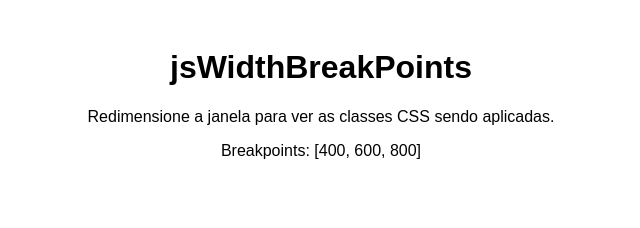
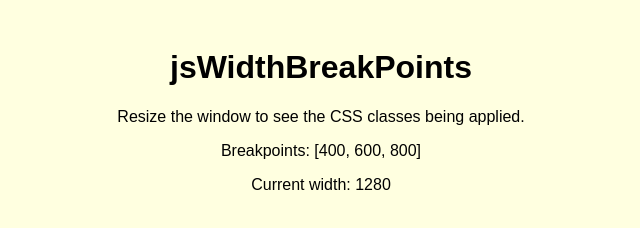
Before and after one commit to marceloxp/JsWidthBreakpoints, a website: page demo/index.html in a window 1280 px wide. Shown: the whole page, without its empty margins (319-959 px from the left). Drawn offline with Linux system fonts and the light colour scheme; files that its build step writes are made by us from their sources.

Commit message:
- Adjust demo html; - Min core fixes.

```diff
--- a/demo/index.html
+++ b/demo/index.html
@@ -1,14 +1,33 @@
 <!DOCTYPE html>
-<html lang="pt-BR">
+<html lang="en">
+
 <head>
     <meta charset="UTF-8">
     <meta name="viewport" content="width=device-width, initial-scale=1.0">
     <title>jsWidthBreakPoints - Demo</title>
     <link rel="stylesheet" href="style.css">
+    <style>
+        .width-lt400 {
+            background-color: lightcoral;
+        }
+
+        .width-b400a600 {
+            background-color: lightblue;
+        }
+
+        .width-b600a800 {
+            background-color: lightgreen;
+        }
+
+        .width-gt800 {
+            background-color: lightyellow;
+        }
+    </style>
 </head>
+
 <body>
     <h1>jsWidthBreakPoints</h1>
-    <p>Redimensione a janela para ver as classes CSS sendo aplicadas.</p>
+    <p>Resize the window to see the CSS classes being applied.</p>
     <p>Breakpoints: [400, 600, 800]</p>
     <p id="current-width"></p>
 
@@ -16,14 +35,19 @@
     <script>
         JsWidthBreakPoints.init({
             widths: [400, 600, 800],
-            syncWidthMediaQuery: true,
             applyClasses: true,
             classPrefix: 'width-',
             onBreakPoint: (event) => {
-                document.getElementById('current-width').textContent = `Largura atual: ${event.currentWidth}`;
-                console.log('Breakpoint atingido:', event);
+                console.log('Breakpoint reached:', event);
             },
         });
+
+        window.addEventListener('resize', (event) => {
+            document.getElementById('current-width').textContent = `Current width: ${event.target.innerWidth}`;
+        });
+
+        document.getElementById('current-width').textContent = `Current width: ${window.innerWidth}`;
     </script>
 </body>
+
 </html>
--- a/demo/style.css
+++ b/demo/style.css
@@ -3,19 +3,3 @@ body {
     text-align: center;
     padding: 20px;
 }
-
-.width-lt400 {
-    background-color: lightcoral;
-}
-
-.width-b400a600 {
-    background-color: lightblue;
-}
-
-.width-b600a800 {
-    background-color: lightgreen;
-}
-
-.width-gt800 {
-    background-color: lightyellow;
-}
--- a/src/jsWidthBreakPoints.js
+++ b/src/jsWidthBreakPoints.js
@@ -9,11 +9,23 @@ class JsWidthBreakPoints {
 
     // Inicializa a biblioteca
     static init(options = {}) {
+        // Mescla as opções padrão com as opções fornecidas pelo usuário
         this.options = { ...this.defaults, ...options };
-        this.breakpoints = this.options.widths.sort((a, b) => b - a); // Ordena breakpoints
+
+        // Ordena os breakpoints em ordem decrescente
+        this.breakpoints = this.options.widths.sort((a, b) => b - a);
+
+        // Obtém a largura atual da janela
         this.currentWidth = this.getWindowWidth();
+
+        // Guarda o nome da classe atual
+        this.currentClass = null;
+
+        // Configura o listener de redimensionamento da janela
         this.setupEventListeners();
-        this.checkBreakPoints(); // Verifica breakpoints ao carregar a página
+
+        // Verifica e aplica os breakpoints imediatamente
+        this.checkBreakPoints(true); // Passa `true` para forçar a execução do callback
     }
 
     // Obtém a largura atual da janela
@@ -29,23 +41,33 @@ class JsWidthBreakPoints {
     }
 
     // Verifica os breakpoints e executa ações
-    static checkBreakPoints() {
+    static checkBreakPoints(forceCallback = false) {
         const newWidth = this.getWindowWidth();
-        if (newWidth !== this.currentWidth) {
+
+        // Verifica se a largura mudou ou se o callback deve ser forçado
+        if (newWidth !== this.currentWidth || forceCallback) {
             this.currentWidth = newWidth;
             const breakpoint = this.getCurrentBreakpoint();
+
+            // Aplica classes CSS, se habilitado
+            if (this.options.applyClasses) {
+                // Verifica se o breakpoint mudou
+                if (breakpoint !== this.currentClass) {
+                    const oldBreakpoint = this.currentClass;
+                    this.currentClass = breakpoint;
 
                     // Executa o callback, se definido
                     if (typeof this.options.onBreakPoint === 'function') {
                         this.options.onBreakPoint({
+                            oldBreakpoint: oldBreakpoint || '',
                             currentWidth: this.currentWidth,
-                    breakpoint: breakpoint,
+                            currentBreakpoint: breakpoint,
                         });
                     }
 
-            // Aplica classes CSS, se habilitado
-            if (this.options.applyClasses) {
+                    // Aplica classes CSS com base no breakpoint
                     this.applyBreakpointClasses(breakpoint);
+                }
             }
         }
     }
```
Also changed, not shown: dist/jsWidthBreakPoints.js, dist/jsWidthBreakPoints.min.js. Lines whose indentation alone changed are shown as unchanged.
